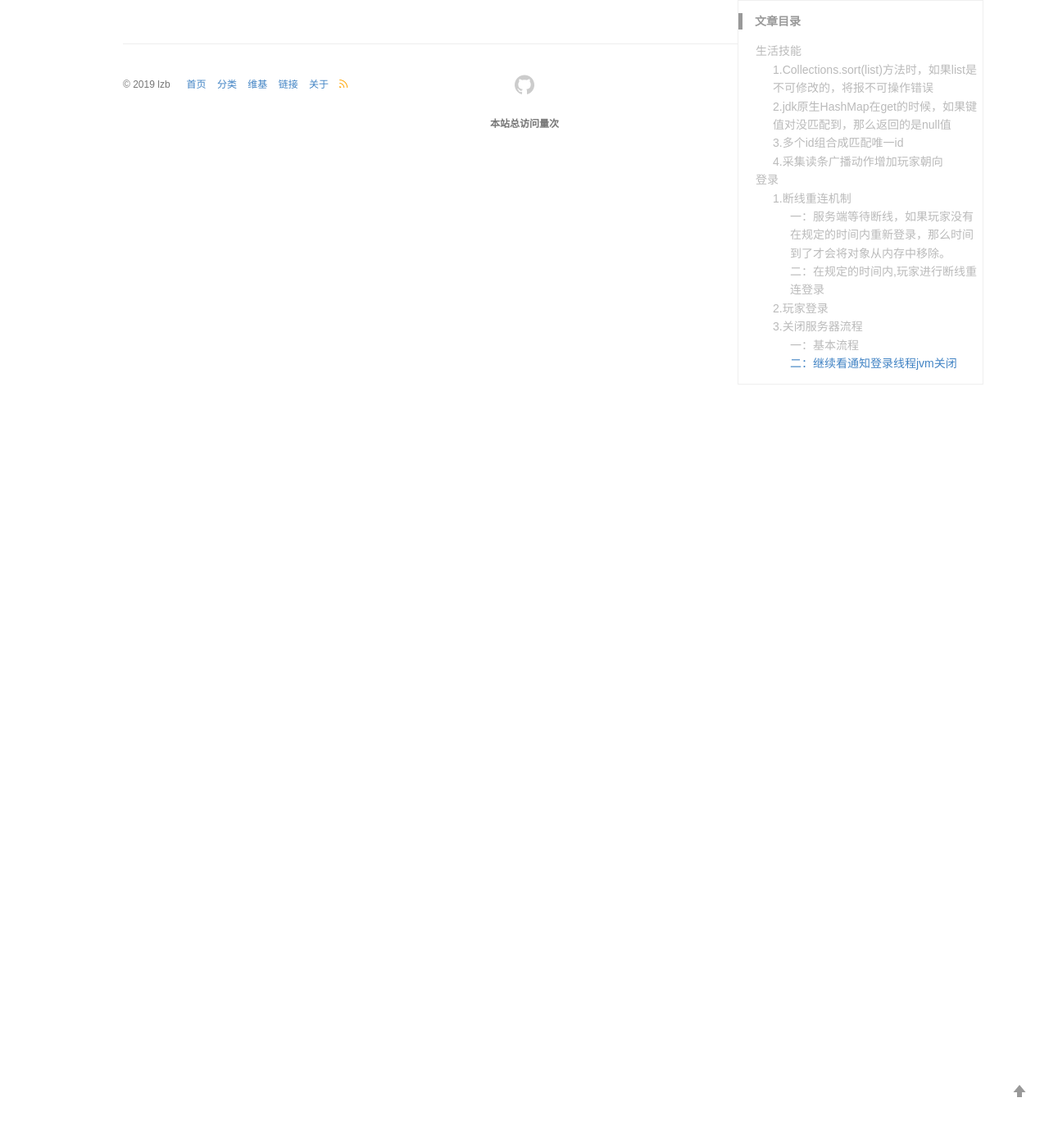
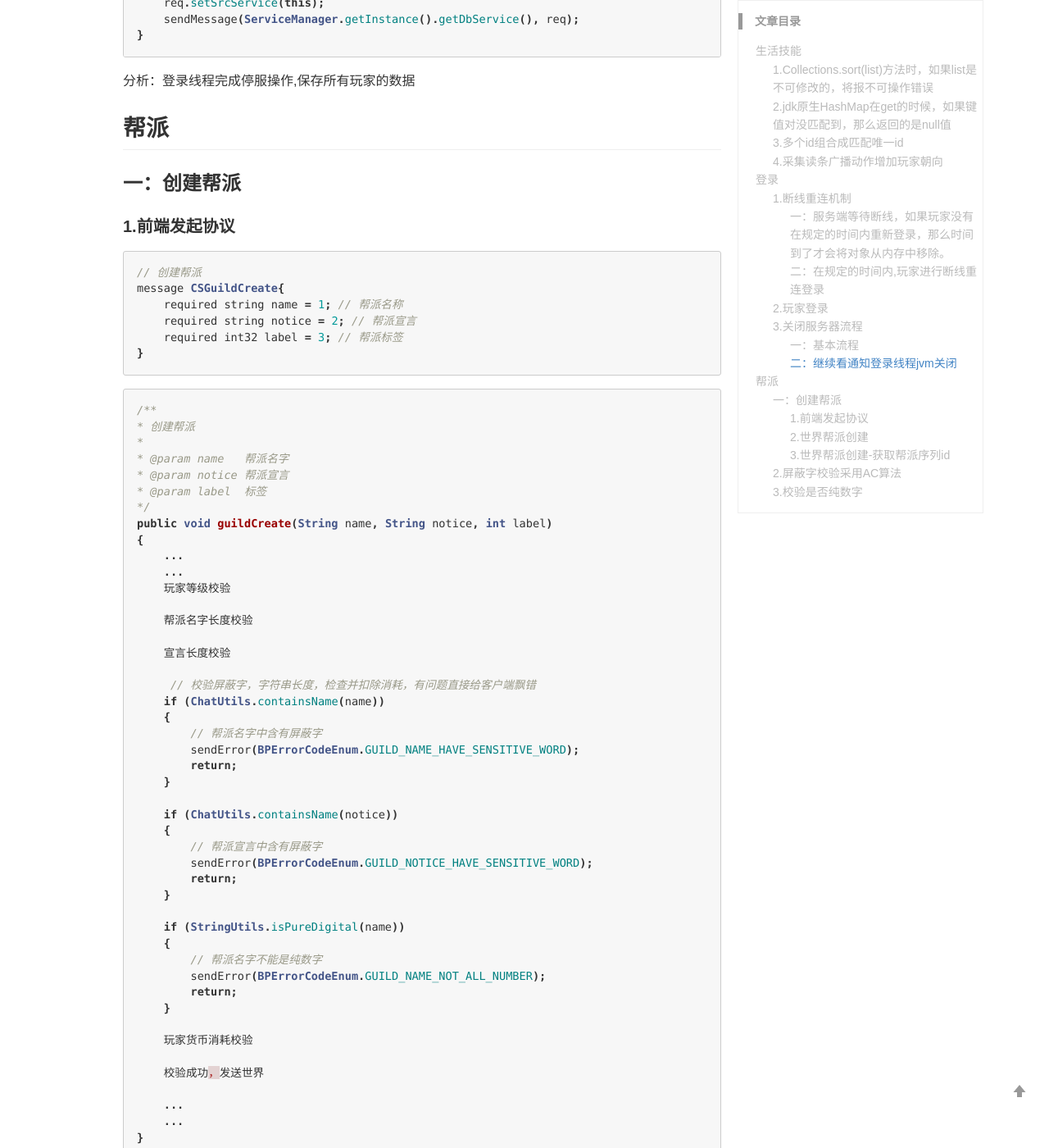
Before and after one commit to lizb0907/lizb0907.github.io, a Jekyll site: the page built from _posts/mmo-game/2018-08-09-Game.md, in a window 1280 px wide and 1400 px high, scrolled down 21399 px. Shown: the whole window at 82% size. Built offline with Jekyll 4.4.1, drawn with Linux system fonts in a browser that asks for light colours; comment, search, counter and statistics services are not loaded; some of the changed text lies outside the part shown.

Commit message:
update mmo-game 创建帮派

````diff
--- a/_posts/mmo-game/2018-08-09-Game.md
+++ b/_posts/mmo-game/2018-08-09-Game.md
@@ -995,3 +995,121 @@ public void loginShutdownDone()
 }
 ```
 分析：登录线程完成停服操作,保存所有玩家的数据
+
+## 帮派
+
+### 一：创建帮派
+
+#### 1.前端发起协议
+
+```java
+// 创建帮派
+message CSGuildCreate{
+    required string name = 1; // 帮派名称
+    required string notice = 2; // 帮派宣言
+    required int32 label = 3; // 帮派标签
+}
+```
+
+```java
+/**
+* 创建帮派
+*
+* @param name   帮派名字
+* @param notice 帮派宣言
+* @param label  标签
+*/
+public void guildCreate(String name, String notice, int label)
+{
+    ...
+    ...
+    玩家等级校验
+
+    帮派名字长度校验
+
+    宣言长度校验
+
+     // 校验屏蔽字，字符串长度，检查并扣除消耗，有问题直接给客户端飘错
+    if (ChatUtils.containsName(name))
+    {
+        // 帮派名字中含有屏蔽字
+        sendError(BPErrorCodeEnum.GUILD_NAME_HAVE_SENSITIVE_WORD);
+        return;
+    }
+
+    if (ChatUtils.containsName(notice))
+    {
+        // 帮派宣言中含有屏蔽字
+        sendError(BPErrorCodeEnum.GUILD_NOTICE_HAVE_SENSITIVE_WORD);
+        return;
+    }
+
+    if (StringUtils.isPureDigital(name))
+    {
+        // 帮派名字不能是纯数字
+        sendError(BPErrorCodeEnum.GUILD_NAME_NOT_ALL_NUMBER);
+        return;
+    }
+
+    玩家货币消耗校验
+
+    校验成功，发送世界
+
+    ...
+    ...
+}
+```
+分析：校验成功，发送世界创建帮派。 特别注意这里的屏蔽字校验和是否纯数字的方法，
+有时间需要单独细看，屏蔽字校验调用的是聊天接口采用的AC过滤算法。
+
+#### 2.世界帮派创建
+```java
+/**
+* 创建帮派
+*
+* @param actorID 玩家id
+* @param name    帮派名字
+* @param notice  帮派宣言
+* @param label   帮派标签
+* @param showParts   外显部件组
+*/
+public void guildCreate(long actorID, String name, String notice, int label, int[] showParts)
+{
+    ...
+    ...
+    从世界缓存里，判断当前创建玩家是否已经有帮派
+
+    校验本服帮派数量是否满
+
+    迭代全服所有帮派数据判断帮派名是否重复
+
+    获取帮派序列id
+
+    激活一个新的帮派场景并返回线id
+
+    构建帮派基本数据到世界内存
+
+    通知帮派场景初始化
+
+    添加帮派建筑数据
+
+    添加初始帮派基金
+
+    计算所有帮派装备总评分
+
+    添加帮派创建事件
+
+    添加到帮派成员列表
+
+    给scene发消息，发给创建玩家
+
+    添加到排行榜
+}
+```
+
+#### 3.世界帮派创建-获取帮派序列id
+
+
+### 2.屏蔽字校验采用AC算法
+
+### 3.校验是否纯数字
````
